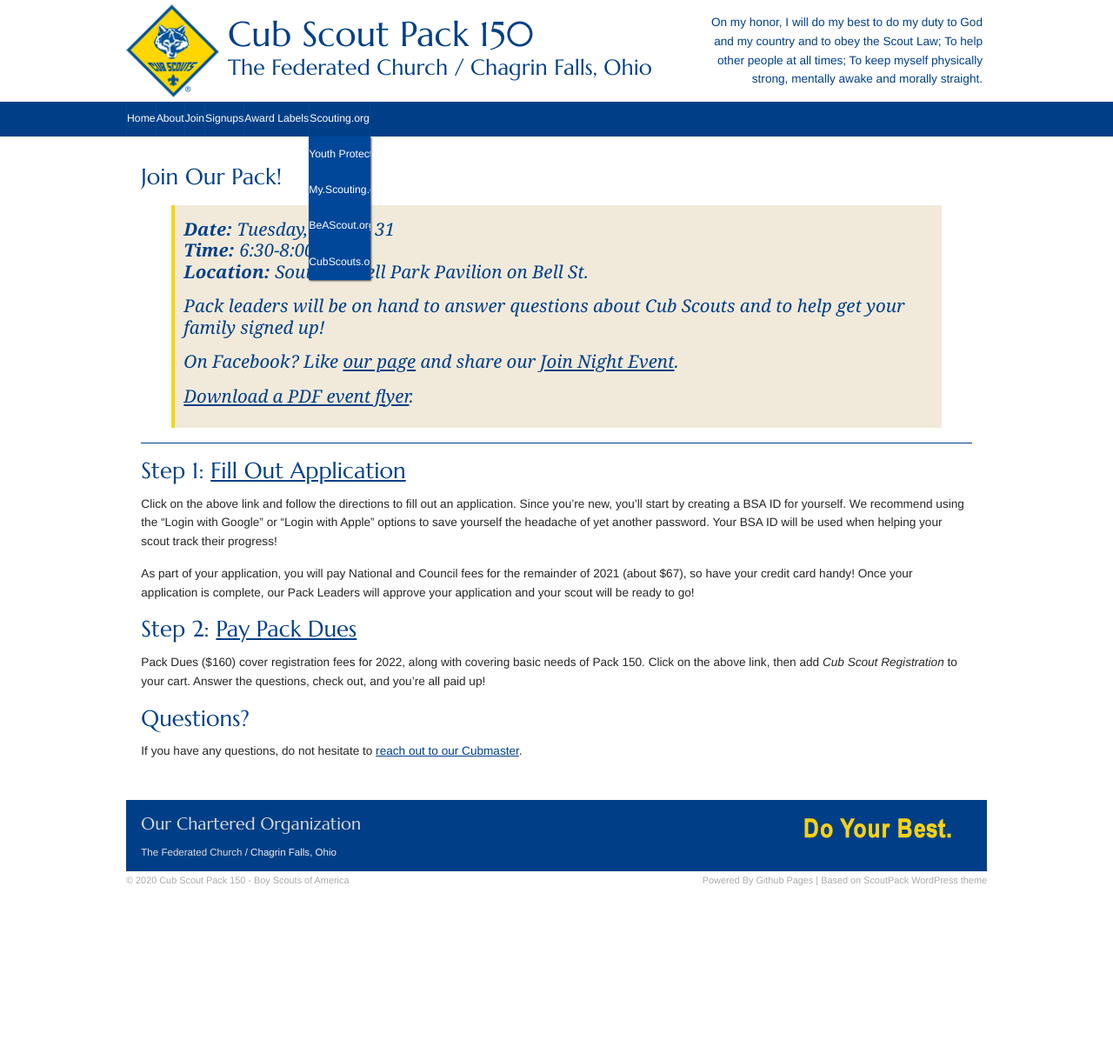
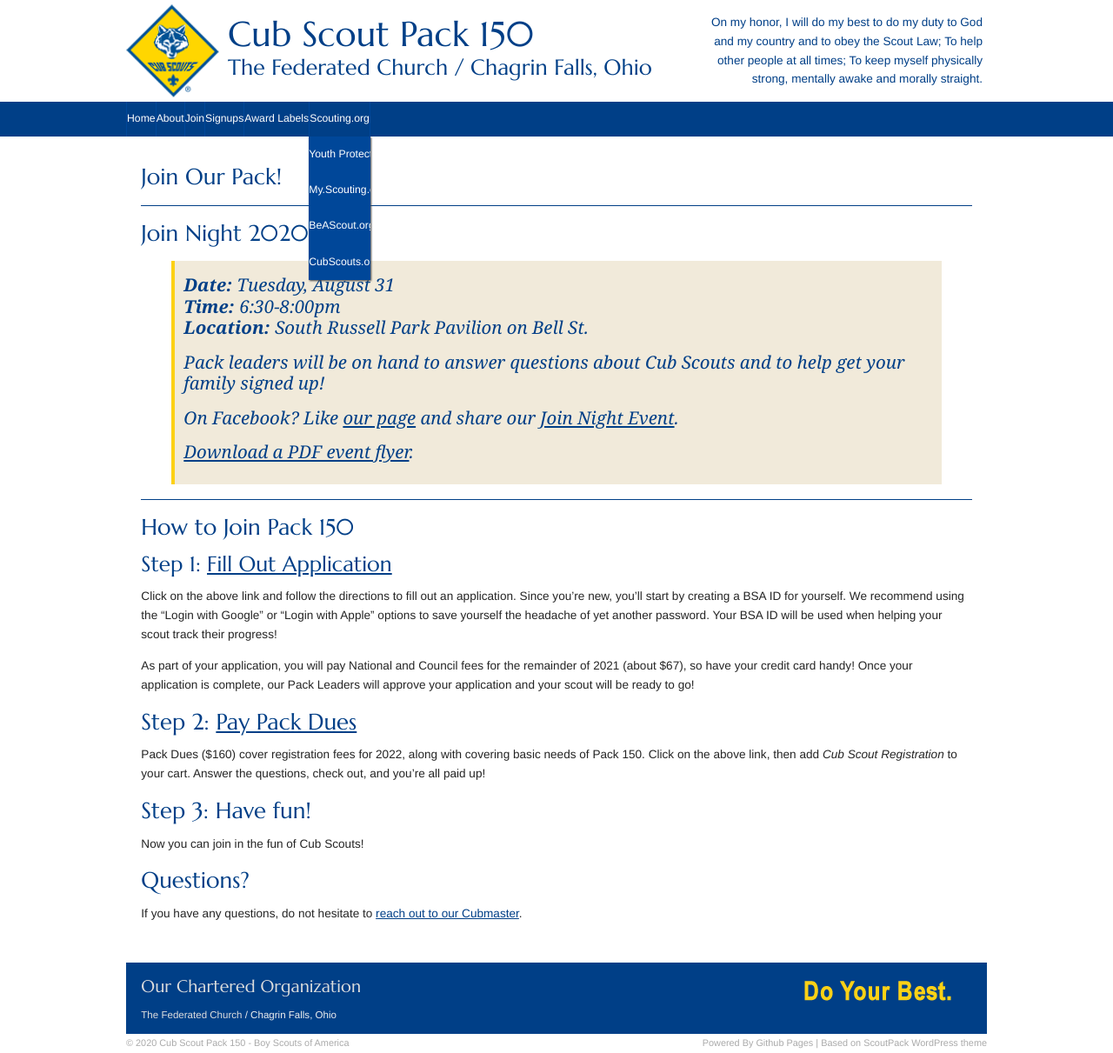
Before and after one commit to Pack150/Pack150.github.io, a Jekyll site: the page built from join.md, in a window 1280 px wide. Shown: the whole page at 87% size. Built offline with Jekyll 4.4.1, drawn with Linux system fonts in a browser that asks for light colours; nearby versions of some CDN libraries; library files that are not in the unit come from our copies; before the commit the page ends 1024 px from its top, so only the background shows below that.

Commit message:
Tweaked the language and layout a bit

```diff
--- a/join.md
+++ b/join.md
@@ -5,6 +5,8 @@
 sidebar: false
 ---
 
+************
+## Join Night 2020!
 
 > **Date:** Tuesday, August 31
 > **Time:** 6:30-8:00pm
@@ -17,6 +19,8 @@
 > [Download a PDF event flyer](/assets/files/Pack150JoinNight-2020.pdf).
 
 ************
+# How to Join Pack 150
+
 ## Step 1: [Fill Out Application](https://my.scouting.org/VES/OnlineReg/1.0.0/?&tu=UF-MB-440paa0150)
 Click on the above link and follow the directions to fill out an application. Since you're new, you'll start by creating a BSA ID for yourself. We recommend using the "Login with Google" or "Login with Apple" options to save yourself the headache of yet another password. Your BSA ID will be used when helping your scout track their progress!
 
@@ -25,5 +29,8 @@
 ## Step 2: [Pay Pack Dues](https://pack-150-registration-2021-22.cheddarup.com)
 Pack Dues ($160) cover registration fees for 2022, along with covering basic needs of Pack 150. Click on the above link, then add _Cub Scout Registration_ to your cart. Answer the questions, check out, and you're all paid up!
 
+## Step 3: Have fun!
+Now you can join in the fun of Cub Scouts!
+
 ## Questions?
 If you have any questions, do not hesitate to [reach out to our Cubmaster](mailto:Cubmaster@Pack150.org?subject=Questions%20about%20joining%Pack%20150).
```
